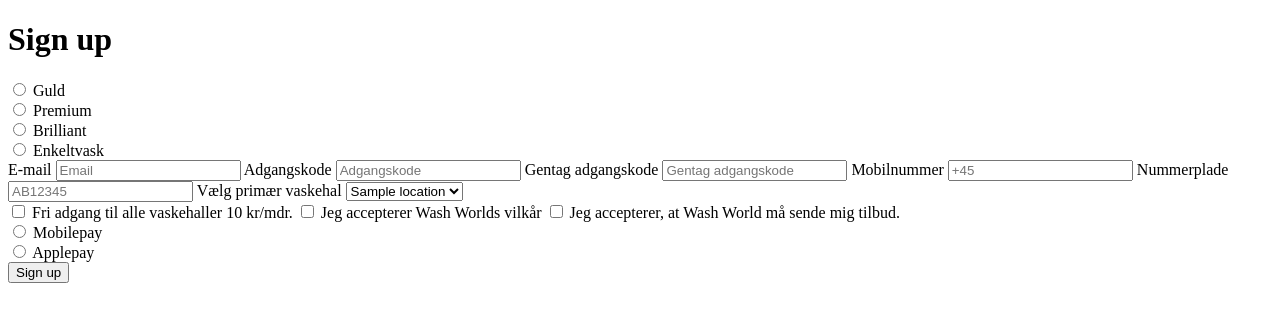
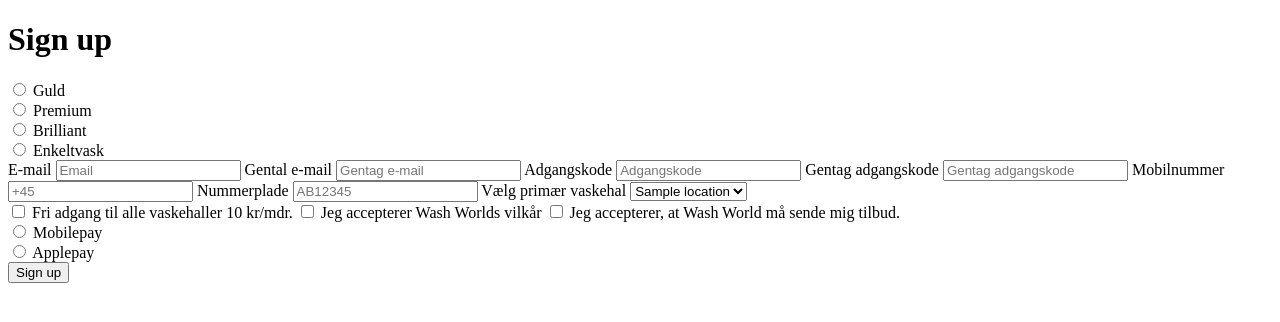
Before and after one commit to Cecilie-Jadach/washworld-server, a Flask app: page /sign-up in a window 1280 px wide. Shown: the top 322 px of the page. Run offline with Flask 3, Linux system fonts and the light colour scheme; tables that the repository leaves empty or names only in its code hold one stand-in row (values such as "Sample post"); data that the repository does not hold is empty.

Commit message:
added confirm_email

```diff
--- a/app.py
+++ b/app.py
@@ -133,6 +133,7 @@ def sign_up():
     try:
         user_membership = request.form.get("membership", "")
         user_email = x.validate_email( request.form.get("email", "") )
+        user_confirm_email = request.form.get("confirm_email", "").strip()
         user_password = x.validate_user_password( request.form.get("password", "") )
         user_confirm_password = request.form.get("confirm_password", "").strip()
         user_hashed_password = generate_password_hash(user_password)
@@ -156,6 +157,9 @@ def sign_up():
 
         if not user_payment_method:
             return jsonify({"error": "Payment method selection is required"}), 400
+
+        if user_confirm_email != user_email:
+            return "Emails do not match", 400
 
         if user_confirm_password != user_password:
             return "Passwords do not match", 400
--- a/templates/page_sign_up.html
+++ b/templates/page_sign_up.html
@@ -20,6 +20,8 @@
       </div>
       <label for="email">E-mail</label>
       <input name="email" type="text" placeholder="Email" />
+      <label for="confirm_email">Gental e-mail</label>
+      <input name="confirm_email" type="text" placeholder="Gentag e-mail" />
       <label for="password">Adgangskode</label>
       <input name="password" type="text" placeholder="Adgangskode" />
       <label for="confirm_password">Gentag adgangskode</label>
```
